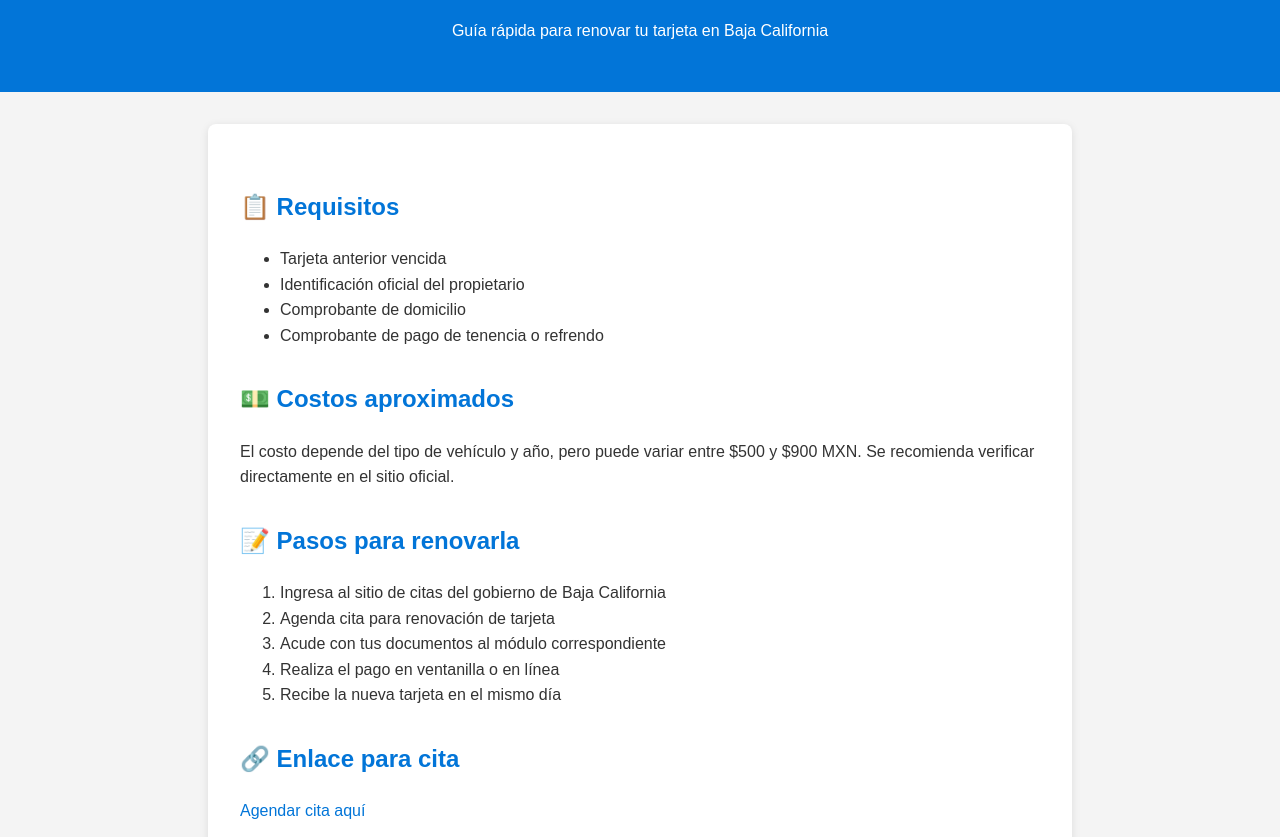
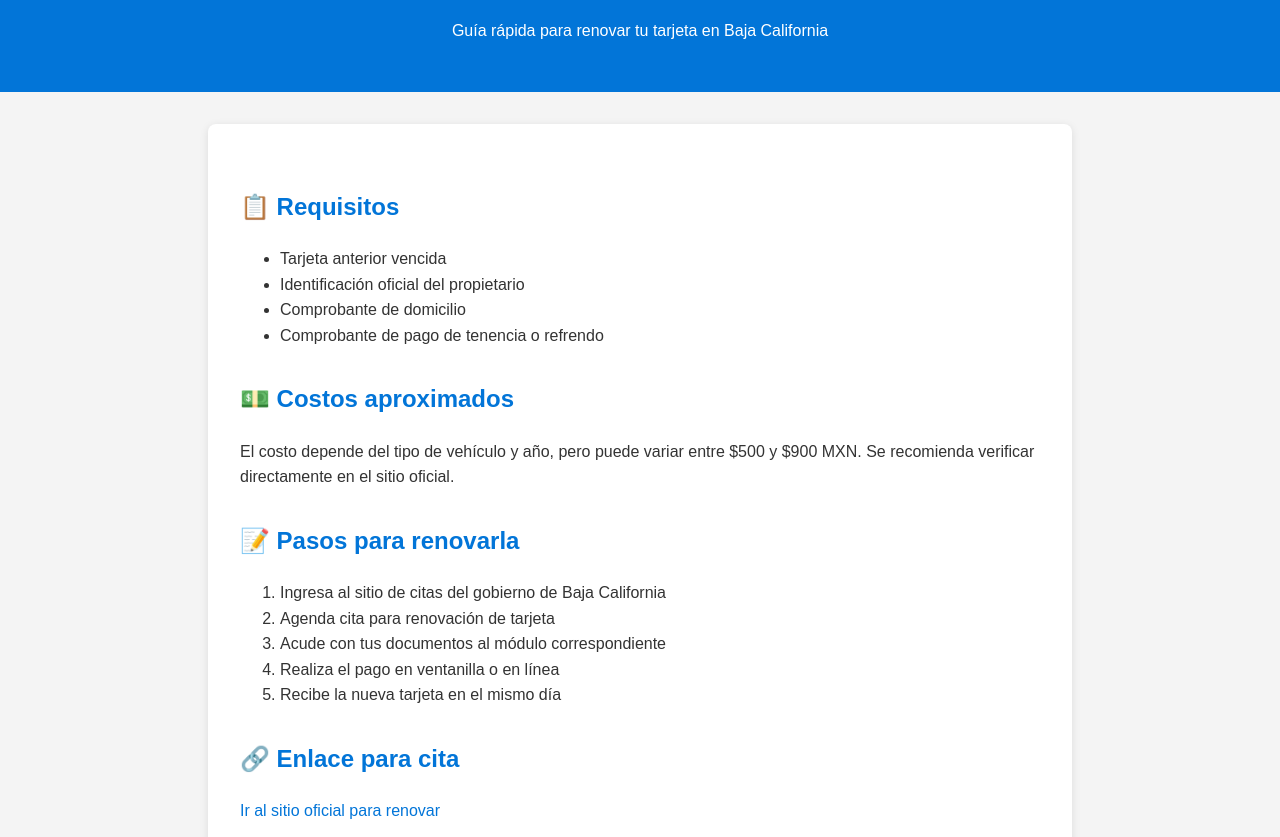
Before and after one commit to ozcarprez/tramites-tijuana-web, a plain HTML site: page tarjeta-circulacion.html in a window 1280 px wide. Shown: the part 108-945 px from the top of the page. Drawn offline with Linux system fonts and the light colour scheme.

Commit message:
Update tarjeta-circulacion.html

```diff
--- a/tarjeta-circulacion.html
+++ b/tarjeta-circulacion.html
@@ -41,7 +41,7 @@
 
     <section>
       <h2>🔗 Enlace para cita</h2>
-      <p><a href="https://citas.ebajacalifornia.gob.mx" target="_blank">Agendar cita aquí</a></p>
+      <p><a href="https://tramites.ebajacalifornia.gob.mx/ventanillaunica/tramites/controlvehicular/refrendo" target="_blank">Ir al sitio oficial para renovar</a>
     </section>
 
     <p><a href="index.html">← Regresar al inicio</a></p>
```
